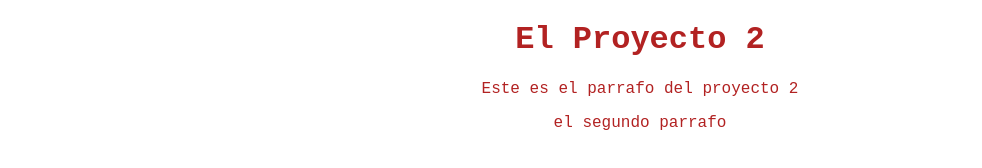
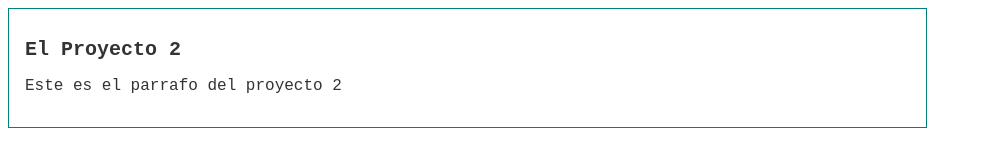
Before and after one commit to oeMicky/proyecto2, a plain HTML site: page index.html in a window 1280 px wide. Shown: the whole page, without its empty margins (0-982 px from the left). Drawn offline with Linux system fonts and the light colour scheme.

Commit message:
COMENZANDO pruebas con GITHUB( html css)

```diff
--- a/css/estilo.css
+++ b/css/estilo.css
@@ -1,6 +1,15 @@
 body{
-    color: firebrick;
+    color: #333333;
     text-align: center;
     font-family: monospace, 'Courier New', Courier;
     font-weight: normal;
 }
+#container{
+    width: 70%;
+    padding: 1em;
+    text-align: left;
+    border: 1px solid teal;
+}
+#container h1{
+    font-size: 20px;
+}
--- a/index.html
+++ b/index.html
@@ -7,8 +7,11 @@
     <link rel="stylesheet" href="css/estilo.css">
 </head>
 <body>
-    <h1>El Proyecto 2</h1>
-    <p>Este es el parrafo del proyecto 2</p>
-    <p>el segundo parrafo</p>
+    <div id="container">
+        <div id="post">
+            <h1>El Proyecto 2</h1>
+            <p>Este es el parrafo del proyecto 2</p>
+        </div>
+    </div>
 </body>
 </html>
```
